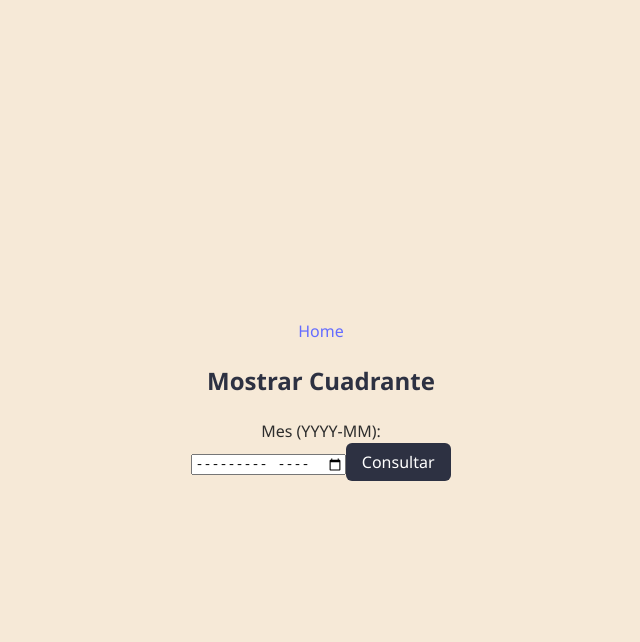
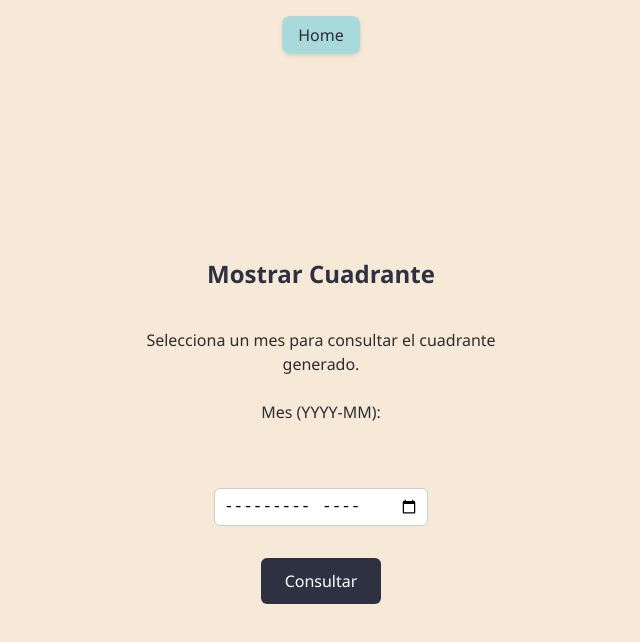
Before and after one commit to MFlor-PD/MFlor-PD-Final-Project_SocoShift_Frontend, a React (Vite) app: page /cuadrantes/mostrar in a window 1280 px wide. Shown: the top 642 px of the page, without its empty margins (319-959 px from the left). Built offline with nearby package versions, Linux system fonts and the light colour scheme.

Commit message:
feat: pagina y componente con css

```diff
--- a/src/components/MostrarCuadrante.jsx
+++ b/src/components/MostrarCuadrante.jsx
@@ -1,5 +1,6 @@
 import { useState } from 'react';
 import { getCuadranteByMes } from '../services/api';
+import '../css/MostrarCuadrante.css';
 import CalendarioGlobal from './CalendarioGlobal';
 
 const MostrarCuadrante = () => {
@@ -27,8 +28,10 @@ const MostrarCuadrante = () => {
   };
 
   return (
-    <div>
-      <form onSubmit={handleSubmit}>
+    <div className='mostrar-cuadrante-container'>
+      <h2>Mostrar Cuadrante</h2>
+      <p>Selecciona un mes para consultar el cuadrante generado.</p>
+      <form onSubmit={handleSubmit} className="mostrar-cuadrante-form">
         <label>Mes (YYYY-MM):</label><br />
         <input
           type="month"
@@ -36,7 +39,7 @@ const MostrarCuadrante = () => {
           onChange={(e) => setMes(e.target.value)}
           required
         />
-        <button type="submit">Consultar</button>
+        <button type="submit" className="mostrar-cuadrante-button">Consultar</button>
       </form>
 
       {error && <p style={{ color: 'red' }}>{error}</p>}
--- a/src/css/CuadranteGenerarPage.css
+++ b/src/css/CuadranteGenerarPage.css
@@ -10,7 +10,7 @@
   position: relative;
 }
 
-/* Posiciones absolutas independientes */
+
 .boton-atras-superior {
   position: fixed;
   top: 1rem;
--- /dev/null
+++ b/src/css/CuadranteMostrarPage.css
@@ -0,0 +1,18 @@
+.cuadrante-mostrar-container {
+  max-width: 480px;
+  margin: 0 auto;
+  padding-top: 1rem;
+  padding-inline: 2rem;
+  display: flex;
+  flex-direction: column;
+  align-items: center;
+  box-sizing: border-box;
+  position: relative;
+}
+
+.titulo {
+  margin-top: 0;
+  margin-bottom: 2rem;
+  font-size: 2.4rem;
+  text-align: center;
+}
--- /dev/null
+++ b/src/css/MostrarCuadrante.css
@@ -0,0 +1,92 @@
+.mostrar-cuadrante-container {
+  max-width: 480px;
+  margin: 0 auto;
+  padding-top: 1.5rem;
+  padding-inline: 2rem;
+  display: flex;
+  flex-direction: column;
+  align-items: center;
+  box-sizing: border-box;
+  position: relative;
+}
+
+
+.mostrar-cuadrante-form {
+  display: flex;
+  flex-direction: column;
+  gap: 1rem;
+  align-items: center;
+}
+
+.mostrar-cuadrante-form label {
+ padding: 0.5rem;
+}
+
+.mostrar-cuadrante-button {
+  padding: 0.75rem 1.5rem;
+  background-color: #2D3142;
+  color: white;
+  border: none;
+  border-radius: 6px;
+  font-weight: 500;
+  cursor: pointer;
+  transition: background-color 0.3s ease;
+  margin-top: 1rem;
+}
+
+.mostrar-cuadrante-button:hover {
+  background-color: #D7263D;
+}
+
+.mostrar-cuadrante-form input {
+  padding: 0.5rem;
+  font-size: 1rem;
+  border-radius: 6px;
+  border: 1px solid #ccc;
+  width: 100%;
+  max-width: 300px;
+
+}
+.mostrar-cuadrante-container {
+  max-width: 480px;
+  margin: 0 auto;
+  padding-top: 1.5rem;
+  padding-inline: 2rem;
+  display: flex;
+  flex-direction: column;
+  align-items: center;
+  box-sizing: border-box;
+  position: relative;
+}
+
+.mostrar-cuadrante-form {
+  display: flex;
+  flex-direction: column;
+  gap: 1rem;
+  align-items: center;
+}
+
+.mostrar-cuadrante-form input {
+  padding: 0.5rem;
+  font-size: 1rem;
+  border-radius: 6px;
+  border: 1px solid #ccc;
+  width: 100%;
+  max-width: 300px;
+}
+
+.mostrar-cuadrante-button {
+  padding: 0.75rem 1.5rem;
+  background-color: #2D3142;
+  color: white;
+  border: none;
+  border-radius: 6px;
+  font-weight: 500;
+  cursor: pointer;
+  transition: background-color 0.3s ease;
+  margin-top: 1rem;
+}
+
+.mostrar-cuadrante-button:hover {
+  background-color: #D7263D;
+}
--- a/src/pages/CuadranteMostrar.jsx
+++ b/src/pages/CuadranteMostrar.jsx
@@ -1,12 +1,15 @@
 import { Link } from 'react-router-dom';
 import MostrarCuadrante from "../components/MostrarCuadrante";
+import '../css/CuadranteMostrarPage.css';
 
 function CuadranteMostrar() {
   return (
-    <div>
-      <Link to="/">Home</Link>
-      <h2>Mostrar Cuadrante</h2>
+    <div className='cuadrante-mostrar-container'>
+
+      <Link to="/"><button className='boton-home-superior'>Home</button></Link>
+
       <MostrarCuadrante />
+
     </div>
   );
 }
```
